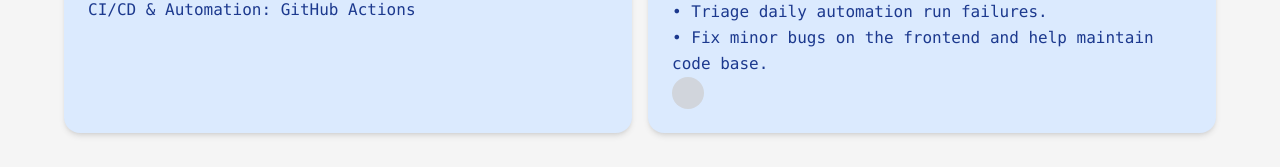
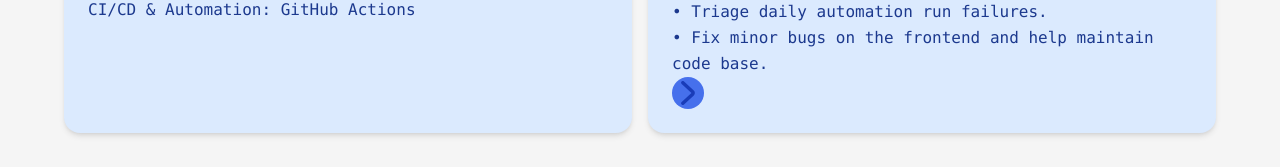
Before and after one commit to drewbrownie21/Portfolio, a React (Vite) app: page / in a window 1280 px wide. Shown: the part 709-876 px from the top of the page. Built offline with nearby package versions, Linux system fonts and the light colour scheme.

Commit message:
Update button

```diff
--- a/src/Background/Experience.tsx
+++ b/src/Background/Experience.tsx
@@ -73,9 +73,11 @@ function Experience() {
           ))}
         </ul>
         <button
-          className="w-8 h-8 flex items-center justify-center rounded-full bg-gray-300 hover:bg-gray-400 active:bg-gray-500"
+          className="w-8 h-8 flex items-center justify-center rounded-full bg-blue-700/75 hover:bg-blue-400 active:bg-gray-500"
           onClick={() => handleCount(1)}
-        ></button>
+        ><svg className="w-6 h-6 text-blue-800 dark:text-white" aria-hidden="true" xmlns="http://www.w3.org/2000/svg" fill="none" viewBox="0 0 8 14">
+        <path stroke="currentColor" strokeLinecap="round" strokeLinejoin="round" strokeWidth="2" d="m1 13 5.7-5.326a.909.909 0 0 0 0-1.348L1 1"/>
+    </svg></button>
       </div>
     </div>
   );
```
